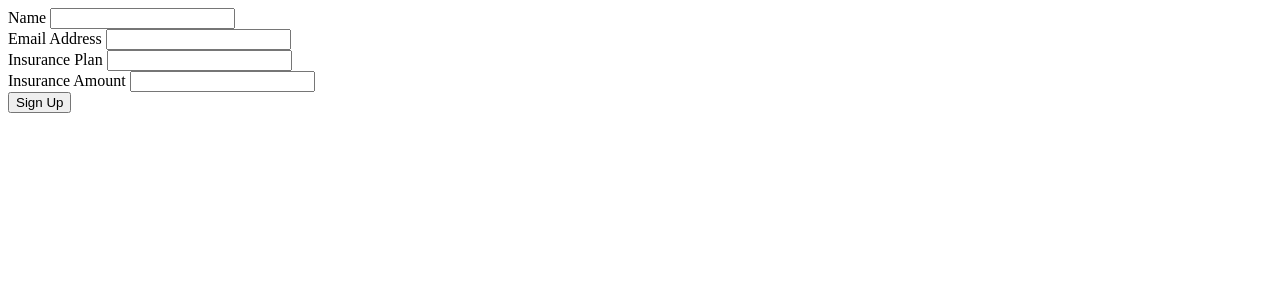
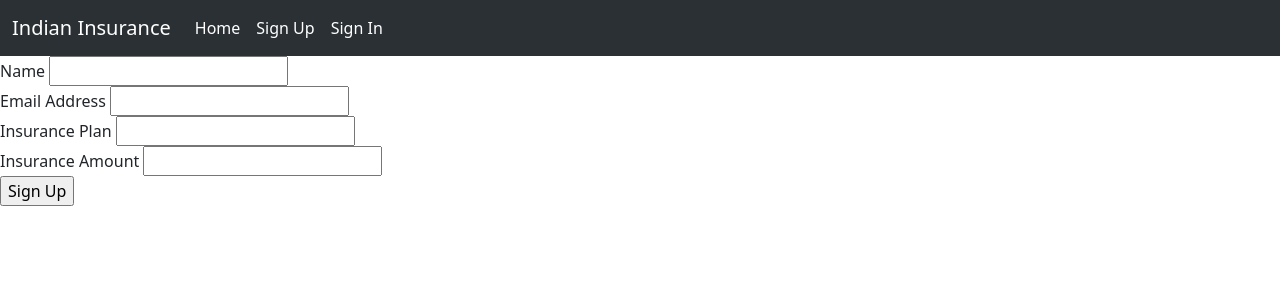
Before and after one commit to vyavasthita/indian-insurance, a Flask app: page /user/register in a window 1280 px wide. Shown: the top 300 px of the page. Run offline with Flask 3, Linux system fonts and the light colour scheme.

Commit message:
Add home html page
Add basic home page with bootstrap navigation bar.

```diff
--- a/backend/apps/__init__.py
+++ b/backend/apps/__init__.py
@@ -10,7 +10,7 @@ migrate = Migrate(app=app, db=db)
 
 from apps.user.routes import user_blueprint
 
-app.register_blueprint(user_blueprint, url_prefix='/user')
+app.register_blueprint(user_blueprint)
 
 @app.get("/")
 def home():
--- a/backend/apps/templates/base.html
+++ b/backend/apps/templates/base.html
@@ -3,14 +3,42 @@
     <head>
         <meta charset="utf-8">
         <meta http-equiv="X-UA-Compatible" content="IE=edge">
-        <title></title>
+        <title>
+            {% if title %}
+                Indian Insurance - {{ title }}
+            {% else %}
+                Indian Insurance
+            {% endif %}
+        </title>
         <meta name="description" content="">
         <meta name="viewport" content="width=device-width, initial-scale=1">
-        <link rel="stylesheet" href="">
+        <link href="https://cdn.jsdelivr.net/npm/bootstrap@5.3.0/dist/css/bootstrap.min.css" rel="stylesheet" integrity="sha384-9ndCyUaIbzAi2FUVXJi0CjmCapSmO7SnpJef0486qhLnuZ2cdeRhO02iuK6FUUVM" crossorigin="anonymous">
     </head>
     <body>
+        <nav class="navbar navbar-expand-lg bg-primary bg-body-tertiary" data-bs-theme="dark">
+            <div class="container-fluid">
+              <a class="navbar-brand" href="#">Indian Insurance</a>
+              <button class="navbar-toggler" type="button" data-bs-toggle="collapse" data-bs-target="#navbarSupportedContent" aria-controls="navbarSupportedContent" aria-expanded="false" aria-label="Toggle navigation">
+                <span class="navbar-toggler-icon"></span>
+              </button>
+              <div class="collapse navbar-collapse" id="navbarSupportedContent">
+                <ul class="navbar-nav me-auto mb-2 mb-lg-0">
+                  <li class="nav-item">
+                    <a class="nav-link active" aria-current="page" href="{{ url_for('user.home') }}">Home</a>
+                  </li>
+                  <li class="nav-item">
+                    <a class="nav-link active" aria-current="page" href="{{ url_for('user.register') }}">Sign Up</a>
+                  </li>
+                  <li class="nav-item">
+                    <a class="nav-link active" aria-current="page" href="">Sign In</a>
+                  </li>
+                </ul>
+              </div>
+            </div>
+        </nav>
+
         {% block content %}
         {% endblock %}
-        <script src="" async defer></script>
+        <script src="https://cdn.jsdelivr.net/npm/bootstrap@5.3.0/dist/js/bootstrap.bundle.min.js" integrity="sha384-geWF76RCwLtnZ8qwWowPQNguL3RmwHVBC9FhGdlKrxdiJJigb/j/68SIy3Te4Bkz" crossorigin="anonymous"></script>
     </body>
 </html>
--- a/backend/apps/user/models.py
+++ b/backend/apps/user/models.py
@@ -16,4 +16,7 @@ class User(db.Model):
         self.insured_amount = insured_amount
 
     def __str__(self):
-        return f"{self.email_address}"
+        return f"{self.customer_name}"
+
+    def __repr__(self):
+        return f"<Customer({self.customer_name})"
--- a/backend/apps/user/routes.py
+++ b/backend/apps/user/routes.py
@@ -5,8 +5,22 @@ from apps.user.forms import UserRegistrationForm
 from apps.user.dao import user_dao
 
 
-user_blueprint = Blueprint(name='user', import_name=__name__, template_folder='templates/user')
+user_blueprint = Blueprint(name='user', import_name=__name__,
+                           template_folder='templates/user',
+                           url_prefix='/user'
+                )
 
+
+@user_blueprint.route("/home", methods = ['GET'])
+def home():
+    """
+    This is the user home.
+    This page is shown when user opens the url first.
+
+    Returns:
+        response: Status code and message in Json format
+    """
+    return render_template('home.html')
 
 @user_blueprint.route("/register", methods = ['GET', 'POST'])
 def register():
--- a/backend/apps/templates/home.html
+++ b/backend/apps/user/templates/user/home.html
@@ -2,6 +2,6 @@
 
 {% block content %}
     <h1>
-        This is home page.
+        Please Sign Up or Sign In to continue.
     </h1>
 {% endblock %}
```
